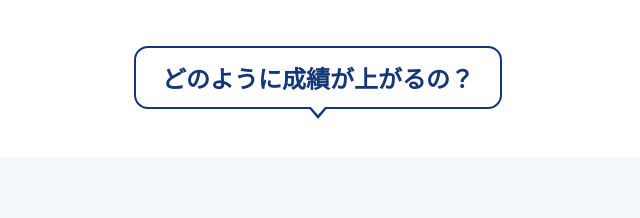
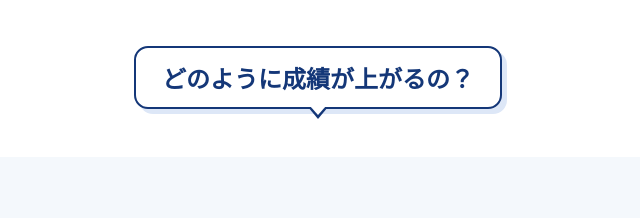
Before and after one commit to focus584jp/website, an Astro site: page /website/method in a window 1280 px wide. Shown: the part 247-465 px from the top of the page, 322-962 px from the left. Built offline with nearby package versions, Linux system fonts and the light colour scheme; Astro itself is replaced by a stand-in of ours; a web font is replaced by a local one.

Commit message:
問い吹き出しに淡青のオフセットシャドウを追加（ヒーローの専門タグと同じずらし影の言語）
Co-Authored-By: Claude Fable 5 <noreply@anthropic.com>

```diff
--- a/src/pages/method.astro
+++ b/src/pages/method.astro
@@ -99,10 +99,11 @@ const pillars = [
   .overview { background: #fff; }
   .overview .container { padding-top: clamp(32px, 5vw, 48px); padding-bottom: clamp(32px, 5vw, 48px); text-align: center; }
   /* 問いかけの見出し: 保護者の疑問を代弁する吹き出し（以降の4ポイントが答える構造）。
-     白地+紺枠+紺文字（淡青だと白/薄青のセクション背景に埋もれるため）。しっぽは二重三角で枠線風に */
+     白地+紺枠+紺文字+淡青のずらし影（ヒーローの専門タグと同じオフセットシャドウ言語）。しっぽは二重三角で枠線風に */
   .q-title {
     display: inline-block; position: relative;
     background: #fff; border: 2px solid var(--navy); border-radius: 14px; padding: 12px 26px;
+    box-shadow: 5px 5px 0 var(--blue-pale);
     font-family: var(--font-round); font-weight: 900; font-size: clamp(19px, 4.6vw, 24px);
     color: var(--navy); margin: 0;
   }
```
